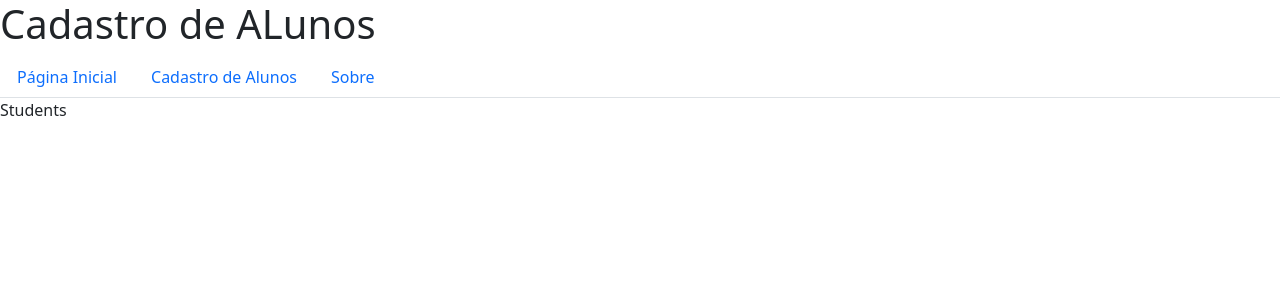
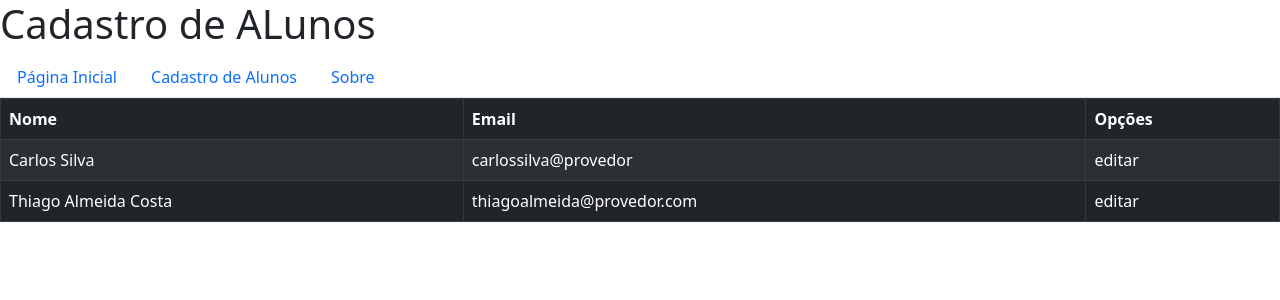
Before and after one commit to RodrigoJose-Dev/Crud-Escola-React, a React (Vite) app: page /alunos in a window 1280 px wide. Shown: the top 300 px of the page. Built offline with nearby package versions, Linux system fonts and the light colour scheme; data requests are answered from the project's data file.

Commit message:
Tabela finalizada, puxando dados da api

```diff
--- /dev/null
+++ b/db.json
@@ -0,0 +1,14 @@
+{
+    "students": [
+        {
+            "id": 0,
+            "name": "Carlos Silva",
+            "email": "carlossilva@provedor"
+        },
+        {
+            "id": 1,
+            "name": "Thiago Almeida Costa",
+            "email": "thiagoalmeida@provedor.com"
+        }
+    ]
+}
--- a/package.json
+++ b/package.json
@@ -6,10 +6,12 @@
     "scripts": {
         "dev": "vite",
         "build": "vite build",
-    "preview": "vite preview"
+        "preview": "vite preview",
+        "server": "json-server --watch db.json"
     },
     "dependencies": {
         "bootstrap": "^5.2.1",
+        "json-server": "^0.17.0",
         "react": "^18.2.0",
         "react-bootstrap": "^2.5.0",
         "react-dom": "^18.2.0",
--- a/src/components/Students.jsx
+++ b/src/components/Students.jsx
@@ -1,7 +1,39 @@
-import React from "react";
+import { useState, useEffect } from "react";
+import { Table } from "react-bootstrap";
 
 const Students = () => {
-    return <div>Students</div>;
+    const [students, setStudents] = useState([]);
+
+    useEffect(() => {
+        fetch("http://localhost:3000/students")
+            .then((resp) => resp.json())
+            .then((date) => {
+                setStudents(date);
+            });
+    }, []);
+
+    return (
+        <Table striped bordered hover variant="dark">
+            <thead>
+                <tr>
+                    <th>Nome</th>
+                    <th>Email</th>
+                    <th>Opções</th>
+                </tr>
+            </thead>
+            <tbody>
+                {students.map((student) => {
+                    return (
+                        <tr key={student.id}>
+                            <td>{student.name}</td>
+                            <td>{student.email}</td>
+                            <td>editar</td>
+                        </tr>
+                    );
+                })}
+            </tbody>
+        </Table>
+    );
 };
 
 export default Students;
```
Also changed, not shown: 1 other file (tests, documents, lock files or other folders). Lines whose indentation alone changed are shown as unchanged.
